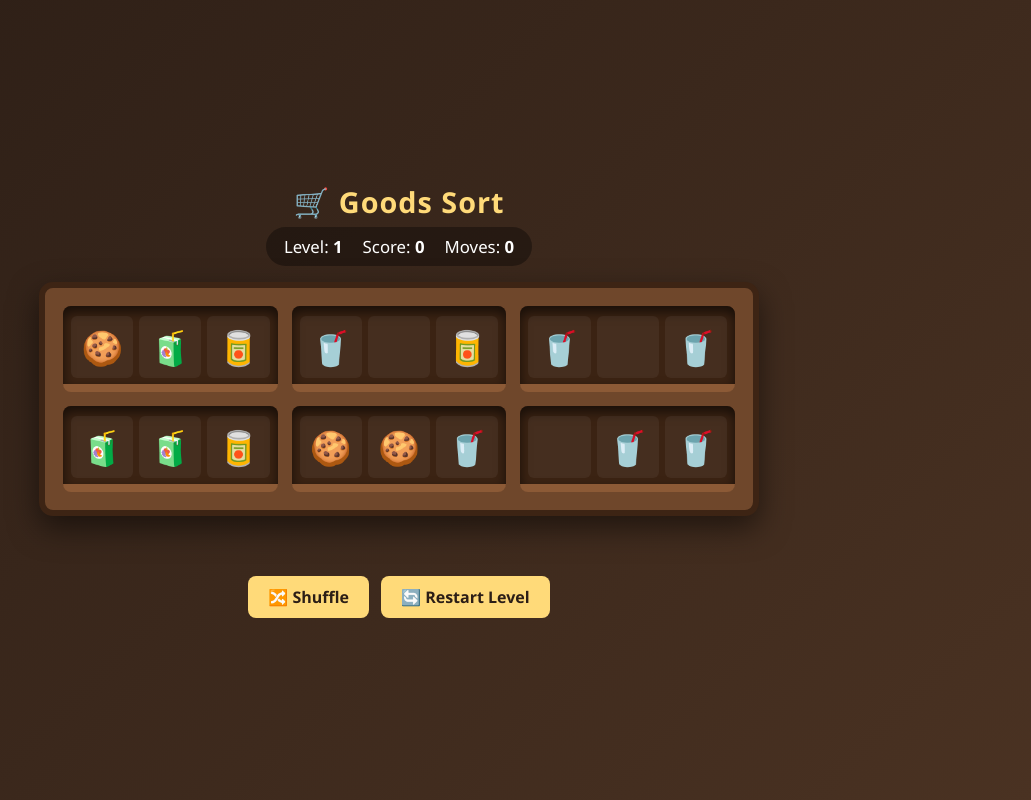
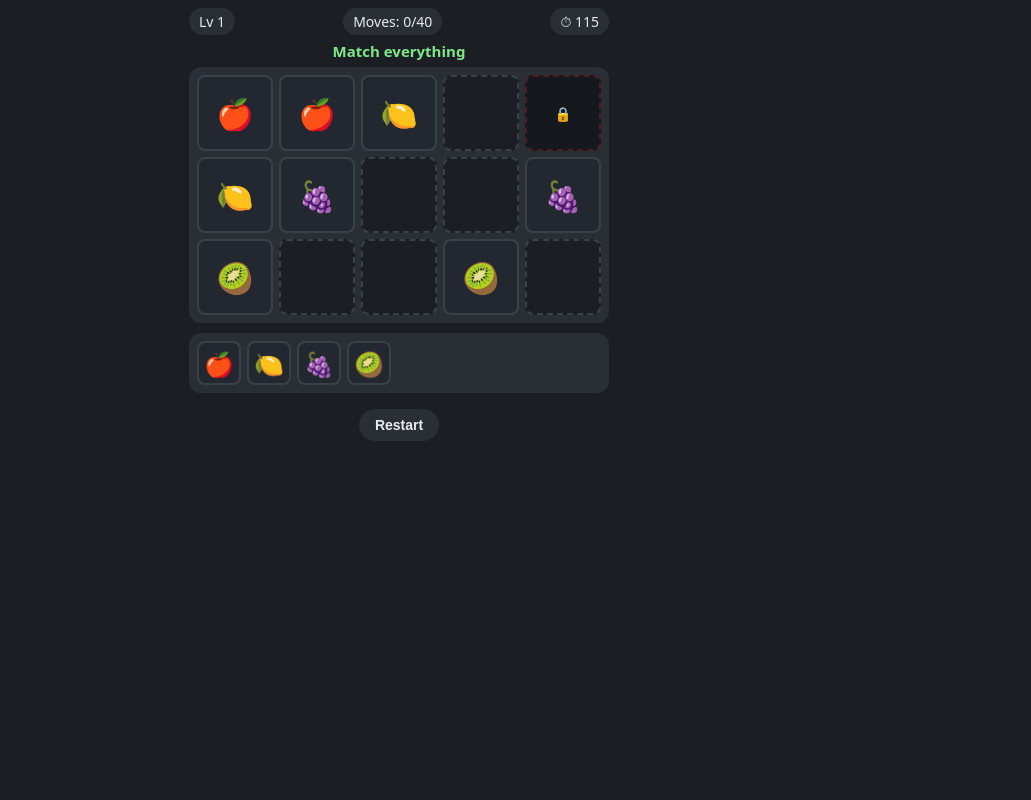
Before and after one commit to shrinidhi2311/goods_sort, a plain HTML site: page index.html in a window 1280 px wide. Shown: the whole page, without its empty margins (241-1272 px from the left). Drawn offline with Linux system fonts and the light colour scheme.

Commit message:
Update index.html

```diff
--- a/index.html
+++ b/index.html
@@ -1,288 +1,347 @@
 <!DOCTYPE html>
 <html lang="en">
 <head>
-  <meta charset="UTF-8" />
-  <meta name="viewport" content="width=device-width, initial-scale=1.0" />
-  <title>Goods Sort - Shelf Match Puzzle</title>
+<meta charset="UTF-8">
+<meta name="viewport" content="width=device-width,initial-scale=1,maximum-scale=1,user-scalable=no">
+<title>Goods Sort Clone — Hard</title>
 <style>
-    * { box-sizing: border-box; user-select: none; font-family: 'Segoe UI', Tahoma, sans-serif; }
-    body {
-      margin: 0;
-      min-height: 100vh;
-      background: linear-gradient(135deg, #2c1e16, #4a3222);
-      color: #fff;
-      display: flex;
-      flex-direction: column;
-      align-items: center;
-      justify-content: center;
-      padding: 16px;
-    }
-    header {
-      text-align: center;
-      margin-bottom: 16px;
-    }
-    h1 { margin: 0 0 6px; font-size: 1.8rem; letter-spacing: 1px; color: #ffda79; }
-    .stats {
-      display: flex;
-      gap: 20px;
-      justify-content: center;
-      font-size: 1.05rem;
-      background: rgba(0, 0, 0, 0.35);
-      padding: 8px 18px;
-      border-radius: 20px;
-    }
-    .cabinet {
-      display: grid;
-      grid-template-columns: repeat(3, 1fr);
-      gap: 14px;
-      background: #6f472b;
-      padding: 18px;
-      border-radius: 14px;
-      border: 6px solid #3d2414;
-      box-shadow: 0 12px 30px rgba(0, 0, 0, 0.5);
-      max-width: 720px;
-      width: 100%;
-    }
-    @media (max-width: 600px) {
-      .cabinet { grid-template-columns: repeat(2, 1fr); }
-    }
-    .shelf {
-      background: #3b2313;
-      border-bottom: 8px solid #8c5a36;
-      border-radius: 8px;
-      padding: 10px 8px 6px;
-      display: grid;
-      grid-template-columns: repeat(3, 1fr);
-      gap: 6px;
-      min-height: 82px;
-      box-shadow: inset 0 6px 12px rgba(0, 0, 0, 0.6);
-    }
-    .slot {
-      background: rgba(255, 255, 255, 0.05);
-      border-radius: 6px;
-      height: 62px;
-      display: flex;
-      align-items: center;
-      justify-content: center;
-      font-size: 2.1rem;
-      cursor: pointer;
-      transition: transform 0.15s, background 0.15s;
-    }
-    .slot:hover { background: rgba(255, 255, 255, 0.14); }
-    .slot.selected {
-      background: rgba(255, 218, 121, 0.35);
-      outline: 2px solid #ffda79;
-      transform: translateY(-4px) scale(1.06);
-    }
-    .slot.matched {
-      animation: popOut 0.35s ease forwards;
-    }
-    @keyframes popOut {
-      0% { transform: scale(1.2); opacity: 1; }
-      100% { transform: scale(0); opacity: 0; }
-    }
-    .controls {
-      margin-top: 18px;
-      display: flex;
-      gap: 12px;
-    }
-    button {
-      background: #ffda79;
-      color: #2c1e16;
-      border: none;
-      padding: 10px 20px;
-      font-size: 1rem;
-      font-weight: bold;
-      border-radius: 8px;
-      cursor: pointer;
-      transition: background 0.2s;
-    }
-    button:hover { background: #ffc845; }
-    #message {
-      margin-top: 14px;
-      font-size: 1.2rem;
-      font-weight: bold;
-      color: #7bed9f;
-      min-height: 28px;
-    }
+  *{box-sizing:border-box;user-select:none;-webkit-tap-highlight-color:transparent}
+  body{font-family:system-ui,sans-serif;background:#1b1f24;color:#e8eaed;margin:0;padding:8px;display:flex;flex-direction:column;align-items:center;min-height:100vh}
+  .hud{display:flex;justify-content:space-between;width:100%;max-width:420px;font-size:14px;margin-bottom:6px}
+  .hud span{background:#2a2f36;padding:4px 10px;border-radius:20px}
+  #msg{height:22px;color:#7ee787;font-weight:600;font-size:15px;margin-bottom:4px}
+  /* Shelf */
+  #shelf{display:grid;grid-template-columns:repeat(5,1fr);gap:6px;width:100%;max-width:420px;background:#2a2f36;padding:8px;border-radius:12px;margin-bottom:10px}
+  .slot{aspect-ratio:1;background:#1b1f24;border:2px dashed #3a4048;border-radius:8px;display:flex;align-items:center;justify-content:center;font-size:clamp(18px,6vw,30px);position:relative;cursor:pointer;transition:.12s}
+  .slot.filled{border-style:solid;border-color:#3a4048;background:#232830}
+  .slot.locked{background:#15181c;border-color:#4a1f1f;color:#666}
+  .slot.locked::after{content:"🔒";font-size:14px;position:absolute}
+  .slot.frozen{background:linear-gradient(135deg,#1b1f24 50%,#2a3a4a 50%);border-color:#3a6a8a}
+  .slot.selected{border-color:#4dabf7;box-shadow:0 0 0 2px #4dabf7 inset}
+  .slot .badge{position:absolute;bottom:2px;right:3px;font-size:10px;color:#ffb86b}
+  /* Order tray */
+  #tray{display:flex;gap:6px;width:100%;max-width:420px;background:#2a2f36;padding:8px;border-radius:12px;margin-bottom:10px;overflow-x:auto}
+  .tray-item{min-width:44px;height:44px;background:#232830;border:2px solid #3a4048;border-radius:8px;display:flex;align-items:center;justify-content:center;font-size:24px;cursor:pointer;flex-shrink:0}
+  .tray-item.sel{border-color:#4dabf7}
+  .tray-item.hidden{opacity:.4}
+  /* Buttons */
+  .btns{display:flex;gap:8px;margin-top:6px}
+  button{background:#4dabf7;color:#0b0e11;border:none;padding:8px 16px;border-radius:20px;font-weight:600;font-size:14px}
+  button:active{transform:scale(.96)}
+  button.ghost{background:#2a2f36;color:#e8eaed}
 </style>
 </head>
 <body>
+  <div class="hud">
+    <span id="lvl">Lv 1</span>
+    <span id="moves">Moves: 0</span>
+    <span id="time">⏱ 90</span>
+  </div>
+  <div id="msg"></div>
 
-  <header>
-    <h1>🛒 Goods Sort</h1>
-    <div class="stats">
-      <span>Level: <strong id="level">1</strong></span>
-      <span>Score: <strong id="score">0</strong></span>
-      <span>Moves: <strong id="moves">0</strong></span>
-    </div>
-  </header>
+  <div id="shelf"></div>
+  <div id="tray"></div>
 
-  <div class="cabinet" id="cabinet"></div>
-
-  <div id="message"></div>
-
-  <div class="controls">
-    <button onclick="shuffleBoard()">🔀 Shuffle</button>
-    <button onclick="initLevel(level)">🔄 Restart Level</button>
+  <div class="btns">
+    <button class="ghost" onclick="location.reload()">Restart</button>
+    <button onclick="nextLevel()" id="nextBtn" style="display:none">Next</button>
   </div>
 
 <script>
-    const ALL_GOODS = ['🥤', '🧃', '🥫', '🍪', '🍩', '🧁', '🍎', '🍌', '🍓', '🧸', '⚽', '🪴'];
-    let level = 1;
-    let score = 0;
+/* ============================================================
+   GOODS SORT CLONE — HARD MODE
+   Mechanics:
+   - Shelf grid with some slots LOCKED (unlock by matching) or FROZEN (unlock after N matches)
+   - Tray holds upcoming items; tap tray item then tap empty shelf slot to move
+   - 3 identical items on shelf => auto-clear
+   - Each level: layout, timer, move limit
+   - "Layers": an item can sit ON TOP of another — hidden until uncovered
+   ============================================================ */
+
+const ITEMS = ['🍎','🍋','🍇','🥝','🍑','🍒','🥑','🍆'];
+
+// Level definitions. Each shelf slot is:
+// {item:'🍎'}  -> normal item
+// {item:'🍎', under:'🍇'} -> stacked: shows apple on top, grape underneath
+// null -> empty
+// {locked:true} -> locked slot (cannot be used until unlocked by a match)
+// {frozen:true} -> frozen slot, requires 2 matches to thaw
+const LEVELS = [
+  { // Level 1 — gentle intro with one locked slot
+    name:'Lv 1',
+    time:120,
+    maxMoves:40,
+    shelf:[
+      {item:'🍎'},{item:'🍎'},{item:'🍋'},null,{locked:true},
+      {item:'🍋'},{item:'🍇'},null,null,{item:'🍇'},
+      {item:'🥝'},null,null,{item:'🥝'},null,
+    ],
+    tray:['🍎','🍋','🍇','🥝'],
+    goal:'Match everything',
+  },
+  { // Level 2 — stacked items + one frozen slot
+    name:'Lv 2',
+    time:100,
+    maxMoves:36,
+    shelf:[
+      {item:'🍑',under:'🍒'},{item:'🍑'},{item:'🍒'},{frozen:true},null,
+      {item:'🥑',under:'🍑'},{item:'🥑'},{item:'🍒',under:'🥑'},null,null,
+      {item:'🍒'},null,null,{item:'🥑'},null,
+    ],
+    tray:['🍑','🍒','🥑'],
+    goal:'Uncover the stack!',
+  },
+  { // Level 3 — heavy: multiple locks + frozen + stacks + tight moves
+    name:'Lv 3 HARD',
+    time:90,
+    maxMoves:30,
+    shelf:[
+      {item:'🍆',under:'🥝'},{item:'🍆'},{locked:true},{item:'🥝'},{frozen:true},
+      {item:'🍆',under:'🍋'},{item:'🍋'},{item:'🥝',under:'🍋'},{locked:true},null,
+      {item:'🍋'},{locked:true},null,{item:'🥝'},null,
+      {locked:true},null,null,null,null,
+    ],
+    tray:['🍆','🍋','🥝'],
+    goal:'Survive the locks!',
+  },
+];
+
+let levelIndex = 0;
+let state = null;
+let selTray = -1;     // index in tray selected
+let selShelf = -1;    // index in shelf selected (for moving between shelves)
+let matches = 0;
 let moves = 0;
-    let shelves = [];
-    let selected = null; // { shelfIdx, slotIdx }
-    let locked = false;
+let timeLeft = 0;
+let timer = null;
+let busy = false;
 
-    const cabinetEl = document.getElementById('cabinet');
-    const levelEl = document.getElementById('level');
-    const scoreEl = document.getElementById('score');
+const shelfEl = document.getElementById('shelf');
+const trayEl  = document.getElementById('tray');
+const msgEl   = document.getElementById('msg');
+const lvlEl   = document.getElementById('lvl');
 const movesEl = document.getElementById('moves');
-    const msgEl = document.getElementById('message');
+const timeEl  = document.getElementById('time');
+const nextBtn = document.getElementById('nextBtn');
 
-    function initLevel(lvl) {
-      level = lvl;
-      moves = 0;
-      selected = null;
-      locked = false;
-      msgEl.textContent = '';
-      updateHUD();
-
-      const shelfCount = Math.min(6 + (lvl - 1), 9); // 6 to 9 shelves
-      const itemTypesCount = Math.min(4 + (lvl - 1), ALL_GOODS.length);
-      const chosenGoods = ALL_GOODS.slice(0, itemTypesCount);
-
-      // Create sets of 3 for each chosen item, leaving enough empty slots to maneuver
-      let pool = [];
-      const maxTriples = Math.floor((shelfCount * 3 - 3) / 3);
-      for (let i = 0; i < maxTriples; i++) {
-        const item = chosenGoods[i % chosenGoods.length];
-        pool.push(item, item, item);
+/* ---------- Setup ---------- */
+function loadLevel(i){
+  clearInterval(timer);
+  busy = false;
+  const cfg = LEVELS[i];
+  // Deep copy shelf
+  state = {
+    shelf: cfg.shelf.map(s => s ? {...s} : null),
+    tray: cfg.tray.slice(),
+    cfg,
+  };
+  matches = 0; moves = 0; selTray = -1; selShelf = -1;
+  timeLeft = cfg.time;
+  lvlEl.textContent = cfg.name;
+  msgEl.textContent = cfg.goal;
+  nextBtn.style.display = 'none';
+  render();
+  startTimer();
 }
 
-      while (pool.length < shelfCount * 3) {
-        pool.push(null);
+function startTimer(){
+  clearInterval(timer);
+  timeEl.textContent = '⏱ ' + timeLeft;
+  timer = setInterval(()=>{
+    timeLeft--;
+    timeEl.textContent = '⏱ ' + timeLeft;
+    if(timeLeft <= 0){
+      clearInterval(timer);
+      msgEl.textContent = '⏰ Time up!';
+      msgEl.style.color = '#ff6b6b';
+      busy = true;
+    }
+  },1000);
 }
 
-      // Shuffle pool and ensure no shelf starts already matched
-      do {
-        pool.sort(() => Math.random() - 0.5);
-        shelves = [];
-        for (let i = 0; i < shelfCount; i++) {
-          shelves.push(pool.slice(i * 3, i * 3 + 3));
+/* ---------- Render ---------- */
+function render(){
+  // Shelf
+  shelfEl.innerHTML = '';
+  state.shelf.forEach((slot, idx) => {
+    const d = document.createElement('div');
+    d.className = 'slot';
+    if(!slot){
+      d.classList.add('empty');
+    } else if(slot.locked){
+      d.classList.add('locked');
+    } else if(slot.frozen){
+      d.classList.add('frozen');
+    } else if(slot.item){
+      d.classList.add('filled');
+      d.textContent = slot.item;
+      if(slot.under){
+        const b = document.createElement('div');
+        b.className = 'badge';
+        b.textContent = '+' + slot.under;
+        d.appendChild(b);
       }
-      } while (shelves.some(s => s[0] && s[0] === s[1] && s[1] === s[2]));
+    }
+    if(idx === selShelf) d.classList.add('selected');
+    d.onclick = () => onShelfClick(idx);
+    shelfEl.appendChild(d);
+  });
 
+  // Tray
+  trayEl.innerHTML = '';
+  state.tray.forEach((item, idx) => {
+    const d = document.createElement('div');
+    d.className = 'tray-item' + (idx === selTray ? ' sel' : '');
+    d.textContent = item || '·';
+    d.onclick = () => onTrayClick(idx);
+    trayEl.appendChild(d);
+  });
+
+  movesEl.textContent = 'Moves: ' + moves + '/' + state.cfg.maxMoves;
+}
+
+/* ---------- Interaction ---------- */
+function onTrayClick(idx){
+  if(busy) return;
+  if(selShelf !== -1) { selShelf = -1; } // cancel shelf selection
+  selTray = (selTray === idx) ? -1 : idx;
   render();
 }
 
-    function render(matchedShelfIdx = -1) {
-      cabinetEl.innerHTML = '';
-      shelves.forEach((shelf, sIdx) => {
-        const shelfDiv = document.createElement('div');
-        shelfDiv.className = 'shelf';
+function onShelfClick(idx){
+  if(busy) return;
+  const slot = state.shelf[idx];
 
-        shelf.forEach((item, slotIdx) => {
-          const slotDiv = document.createElement('div');
-          slotDiv.className = 'slot';
-          if (selected && selected.shelfIdx === sIdx && selected.slotIdx === slotIdx) {
-            slotDiv.classList.add('selected');
-          }
-          if (sIdx === matchedShelfIdx && item !== null) {
-            slotDiv.classList.add('matched');
-          }
-          slotDiv.textContent = item || '';
-          slotDiv.onclick = () => handleSlotClick(sIdx, slotIdx);
-          shelfDiv.appendChild(slotDiv);
-        });
-
-        cabinetEl.appendChild(shelfDiv);
-      });
-    }
-
-    function handleSlotClick(sIdx, slotIdx) {
-      if (locked) return;
-      const clickedItem = shelves[sIdx][slotIdx];
-
-      // Select an item
-      if (!selected) {
-        if (clickedItem !== null) {
-          selected = { shelfIdx: sIdx, slotIdx: slotIdx };
+  // Case 1: nothing selected on shelf, no tray item selected -> select shelf item (to move within shelf)
+  if(selTray === -1 && selShelf === -1){
+    if(slot && slot.item && !slot.locked && !slot.frozen){
+      selShelf = idx;
       render();
     }
     return;
   }
 
-      // Deselect if clicking the same slot
-      if (selected.shelfIdx === sIdx && selected.slotIdx === slotIdx) {
-        selected = null;
-        render();
+  // Case 2: a shelf item is selected, click another shelf slot to move it (if empty)
+  if(selShelf !== -1){
+    if(idx === selShelf){ selShelf = -1; render(); return; }
+    if(!slot){ // empty slot
+      const src = state.shelf[selShelf];
+      // If source has 'under', it becomes the new top
+      if(src.under){
+        state.shelf[idx] = {item: src.under};
+        state.shelf[selShelf] = src.item ? {item: src.item} : null;
+        // Wait — proper: move top item, underneath stays. Simpler: move top only.
+      } else {
+        state.shelf[idx] = src;
+        state.shelf[selShelf] = null;
+      }
+      moves++;
+      selShelf = -1;
+      afterAction();
       return;
     }
-
-      // Switch selection if clicking another occupied slot
-      if (clickedItem !== null) {
-        selected = { shelfIdx: sIdx, slotIdx: slotIdx };
-        render();
+    // If clicking a filled slot with shelf selection, try to stack (put on top)
+    if(slot && slot.item && !slot.locked && !slot.frozen && !slot.under){
+      // Only allow if same? For simplicity allow stacking different (creates a stack)
+      // But that could softlock. Let's only allow stacking identical to make matches harder/fairer
+      const src = state.shelf[selShelf];
+      if(src.item && src.item === slot.item){
+        // combine into a stack: click target now has under = src.item
+        state.shelf[idx] = {item: slot.item, under: src.item};
+        state.shelf[selShelf] = null;
+        moves++;
+      }
+      selShelf = -1;
+      afterAction();
       return;
     }
-
-      // Move item into empty slot
-      shelves[sIdx][slotIdx] = shelves[selected.shelfIdx][selected.slotIdx];
-      shelves[selected.shelfIdx][selected.slotIdx] = null;
-      selected = null;
-      moves++;
-      updateHUD();
-
-      checkMatch(sIdx);
+    selShelf = -1; render(); return;
   }
 
-    function checkMatch(sIdx) {
-      const shelf = shelves[sIdx];
-      if (shelf[0] && shelf[0] === shelf[1] && shelf[1] === shelf[2]) {
-        locked = true;
-        render(sIdx);
-        setTimeout(() => {
-          shelves[sIdx] = [null, null, null];
-          score += 100;
-          locked = false;
-          updateHUD();
-          render();
-          checkWin();
-        }, 350);
-      } else {
-        render();
+  // Case 3: tray item selected, click empty shelf slot
+  if(selTray !== -1){
+    if(slot) return; // must be empty
+    state.shelf[idx] = {item: state.tray[selTray]};
+    state.tray[selTray] = null;
+    selTray = -1;
+    moves++;
+    afterAction();
   }
 }
 
-    function checkWin() {
-      const isEmpty = shelves.every(shelf => shelf.every(slot => slot === null));
-      if (isEmpty) {
-        msgEl.textContent = `🎉 Level ${level} Cleared! Loading next level...`;
-        setTimeout(() => initLevel(level + 1), 1500);
+/* ---------- Post-action checks ---------- */
+function afterAction(){
+  render();
+  // Check matches
+  const toClear = [];
+  for(let i=0;i<state.shelf.length;i++){
+    const s = state.shelf[i];
+    if(!s || !s.item) continue;
+    // count identical items currently visible
+    let count = 0;
+    for(let j=0;j<state.shelf.length;j++){
+      const t = state.shelf[j];
+      if(t && t.item === s.item) count++;
+    }
+    if(count >= 3) toClear.push(s.item);
+  }
+  const uniq = [...new Set(toClear)];
+  if(uniq.length){
+    uniq.forEach(item=>{
+      let removed = 0;
+      for(let i=0;i<state.shelf.length;i++){
+        const s = state.shelf[i];
+        if(s && s.item === item && removed < 3){
+          // If item has 'under', expose it instead of removing
+          if(s.under){
+            state.shelf[i] = {item: s.under};
+          } else {
+            state.shelf[i] = null;
+          }
+          removed++;
         }
       }
-
-    function shuffleBoard() {
-      if (locked) return;
-      selected = null;
-      let flat = shelves.flat();
-      flat.sort(() => Math.random() - 0.5);
-      for (let i = 0; i < shelves.length; i++) {
-        shelves[i] = flat.slice(i * 3, i * 3 + 3);
+      matches++;
+    });
+    msgEl.textContent = '✨ Match!';
+    msgEl.style.color = '#7ee787';
+    // Unlock frozen slots after 2 matches, locked after 3
+    if(matches >= 2){
+      state.shelf = state.shelf.map(s => (s && s.frozen) ? null : s);
+    }
+    if(matches >= 3){
+      state.shelf = state.shelf.map(s => (s && s.locked) ? null : s);
     }
     render();
   }
 
-    function updateHUD() {
-      levelEl.textContent = level;
-      scoreEl.textContent = score;
-      movesEl.textContent = moves;
+  // Win check
+  const remaining = state.shelf.some(s => s && (s.item || s.locked || s.frozen)) || state.tray.some(t => t);
+  if(!remaining){
+    clearInterval(timer);
+    msgEl.textContent = '🎉 Level Cleared!';
+    msgEl.style.color = '#7ee787';
+    busy = true;
+    nextBtn.style.display = 'inline-block';
+    return;
   }
 
-    initLevel(1);
+  // Lose check
+  if(moves >= state.cfg.maxMoves){
+    clearInterval(timer);
+    msgEl.textContent = '❌ Out of moves!';
+    msgEl.style.color = '#ff6b6b';
+    busy = true;
+  }
+}
+
+function nextLevel(){
+  levelIndex = (levelIndex + 1) % LEVELS.length;
+  loadLevel(levelIndex);
+}
+
+/* ---------- Boot ---------- */
+loadLevel(0);
 </script>
 </body>
 </html>
```
Lines whose indentation alone changed are shown as unchanged.
